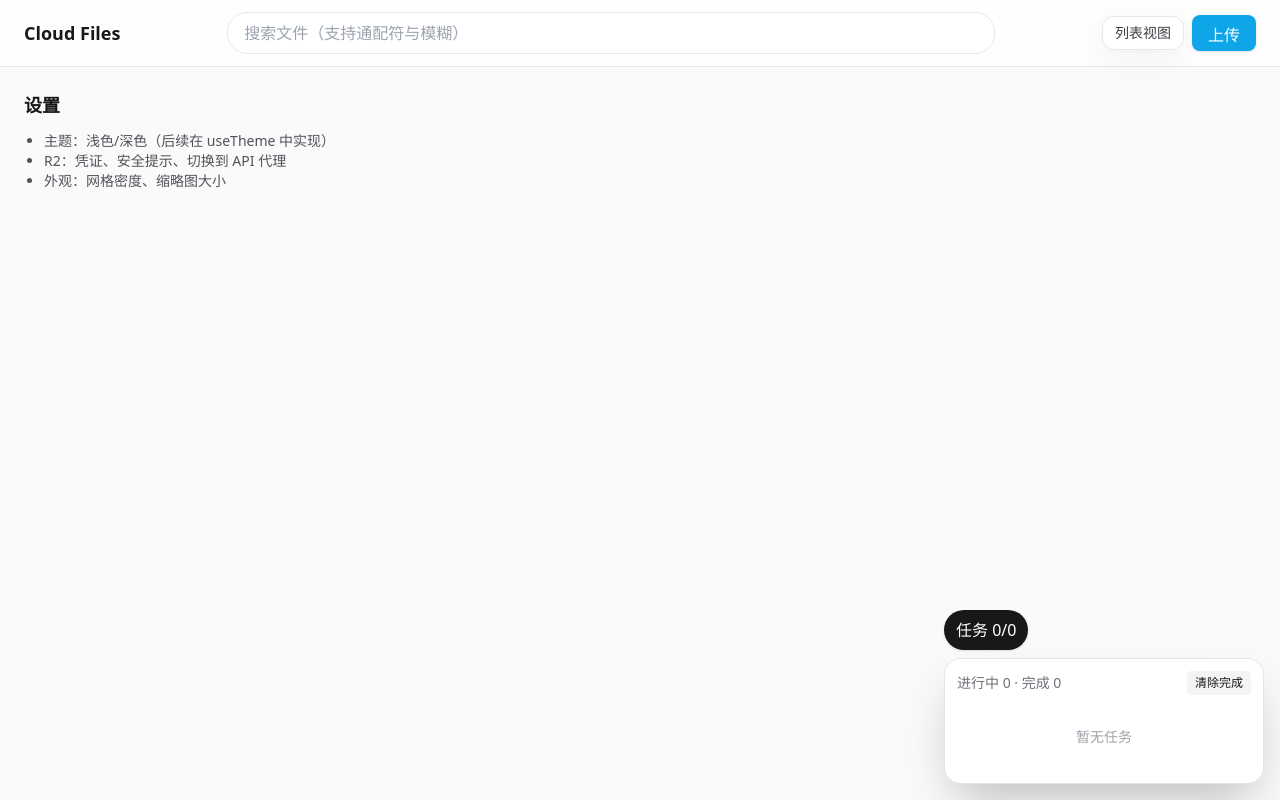
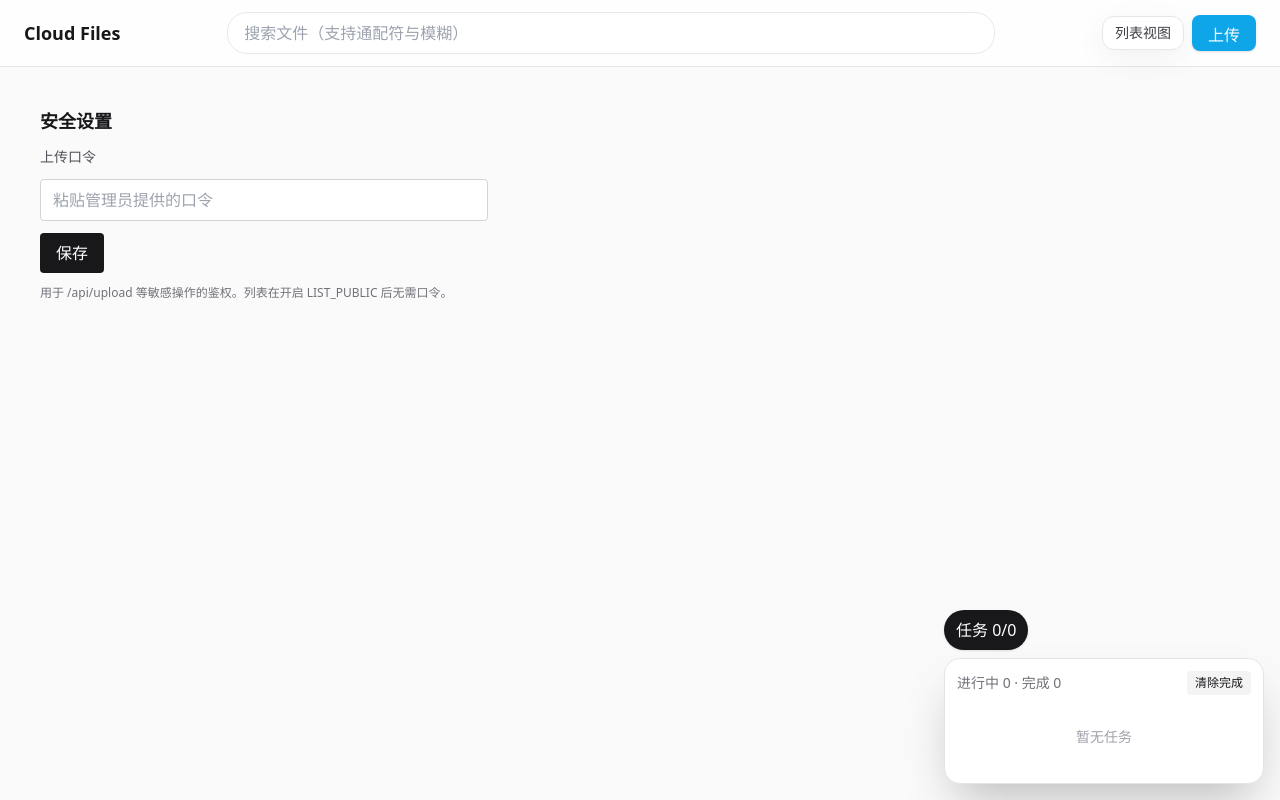
Before and after one commit to kuangwenjie2323/CloudR2, a React (Vite) app: page /settings in a window 1280 px wide. Built offline with nearby package versions, Linux system fonts and the light colour scheme.

Commit message:
Update Settings.jsx

```diff
--- a/src/pages/Settings.jsx
+++ b/src/pages/Settings.jsx
@@ -1,15 +1,28 @@
-import React from 'react'
+import React, { useState, useEffect } from "react";
 
+export default function Settings() {
+  const [token, setToken] = useState("");
+  useEffect(() => setToken(localStorage.getItem("upload_token") || ""), []);
 
-export default function Settings(){
-return (
-<div className="space-y-3">
-<div className="text-lg font-semibold">设置</div>
-<ul className="list-disc pl-5 text-sm text-zinc-600">
-<li>主题：浅色/深色（后续在 useTheme 中实现）</li>
-<li>R2：凭证、安全提示、切换到 API 代理</li>
-<li>外观：网格密度、缩略图大小</li>
-</ul>
-</div>
-)
+  const save = () => {
+    localStorage.setItem("upload_token", token.trim());
+    alert("已保存。");
+  };
+
+  return (
+    <div className="p-4 space-y-3">
+      <div className="text-lg font-semibold">安全设置</div>
+      <label className="block text-sm text-zinc-600">上传口令</label>
+      <input
+        className="w-full max-w-md px-3 py-2 rounded border border-zinc-300"
+        value={token}
+        onChange={e=>setToken(e.target.value)}
+        placeholder="粘贴管理员提供的口令"
+      />
+      <div>
+        <button onClick={save} className="px-4 py-2 rounded bg-zinc-900 text-white">保存</button>
+      </div>
+      <p className="text-xs text-zinc-500">用于 /api/upload 等敏感操作的鉴权。列表在开启 LIST_PUBLIC 后无需口令。</p>
+    </div>
+  );
 }
```
